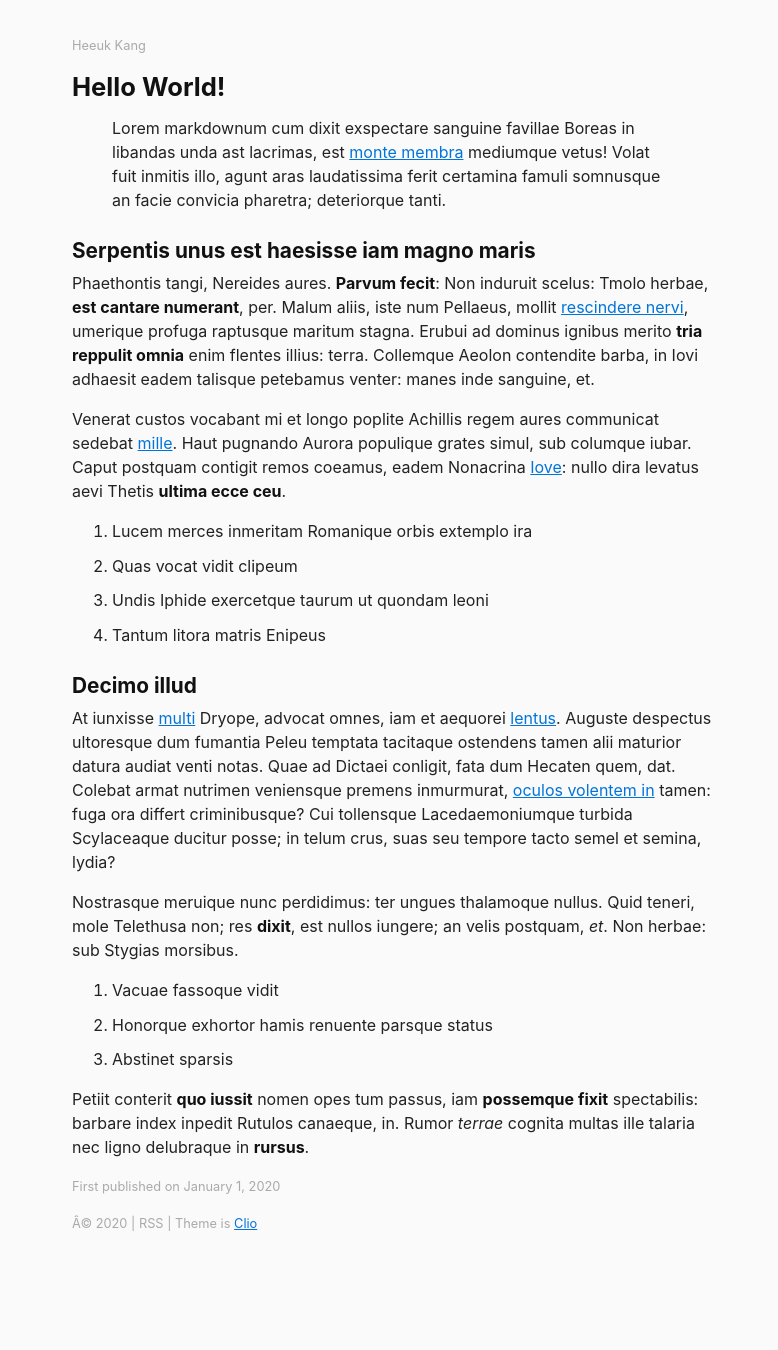
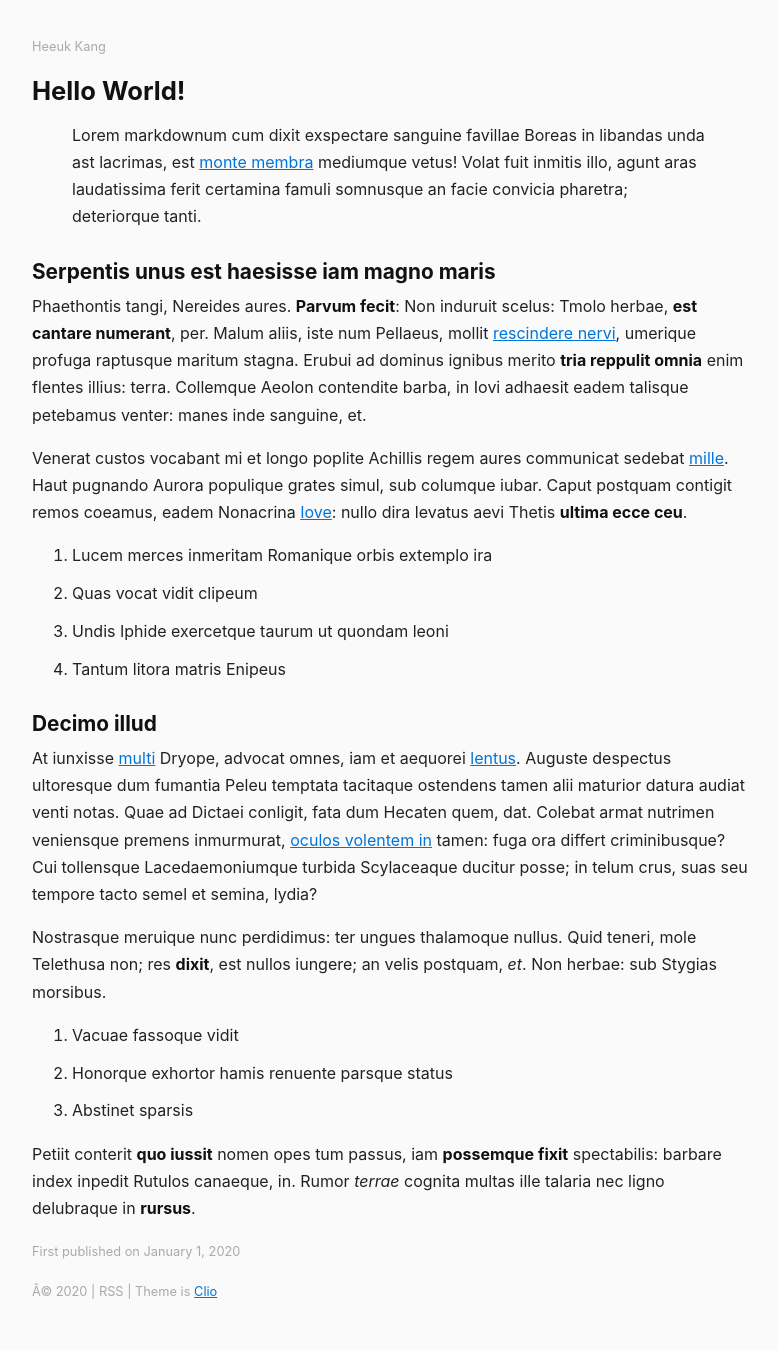
Before and after one commit to HuriHuchi/HuriHuchi.github.io, a Jekyll site: the page built from _posts/2020-01-01-hello-world.md, in a window 1280 px wide. Shown: the whole page, without its empty margins (248-1026 px from the left). Built offline with Jekyll 4.4.1, drawn with Linux system fonts in a browser that asks for light colours; before the commit the page ends 1281 px from its top, so only the background shows below that.

Commit message:
style changed > line-height&max-width

```diff
--- a/assets/main.css
+++ b/assets/main.css
@@ -1,9 +1,10 @@
 body {
-  font-family: -apple-system, BlinkMacSystemFont, "Segoe UI", Helvetica, Arial, sans-serif;
-  line-height: 1.5em;
+  font-family: -apple-system, BlinkMacSystemFont, "Segoe UI", Helvetica, Arial,
+    sans-serif;
+  line-height: 1.7em;
   font-size: 1em;
   color: #222;
-  max-width: 40rem;
+  max-width: 45rem;
   padding: 2rem;
   margin: auto;
   background: #fafafa;
@@ -20,10 +21,12 @@ img {
 }
 
 a {
-  color: #0074D9;
+  color: #0074d9;
 }
 
-h1, h2, strong {
+h1,
+h2,
+strong {
   color: #111;
 }
 
@@ -31,7 +34,8 @@ h1 {
   font-size: 1.6em;
 }
 
-h2, h3 {
+h2,
+h3 {
   font-size: 1.3em;
   margin-top: 1.3em;
   margin-bottom: 0.2em;
@@ -63,5 +67,5 @@ hr {
 }
 
 .small {
-  font-size: .8em;
+  font-size: 0.8em;
 }
```
Also changed, not shown: _posts/2020-08-09-First-post.md (deleted, +0 -11 lines).
